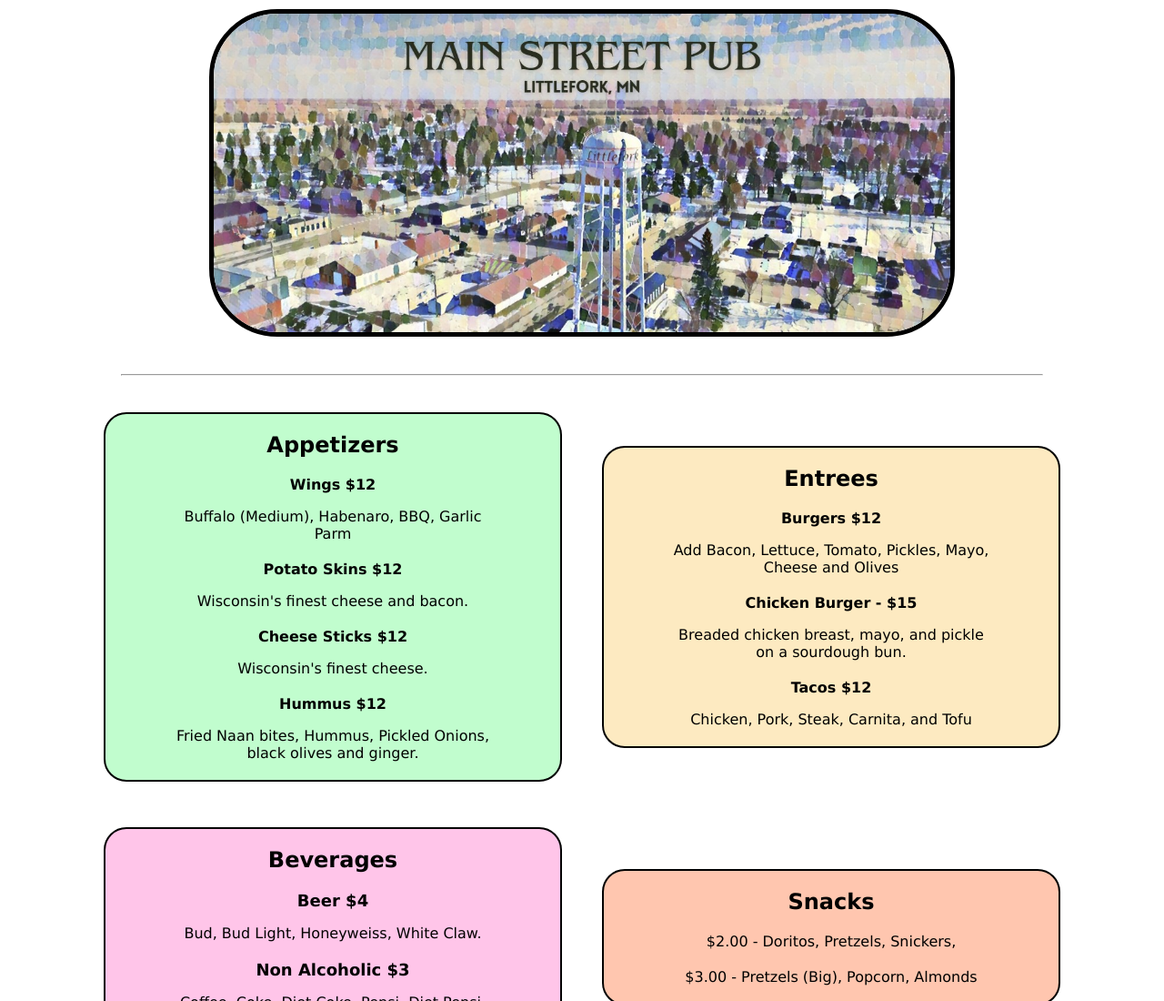
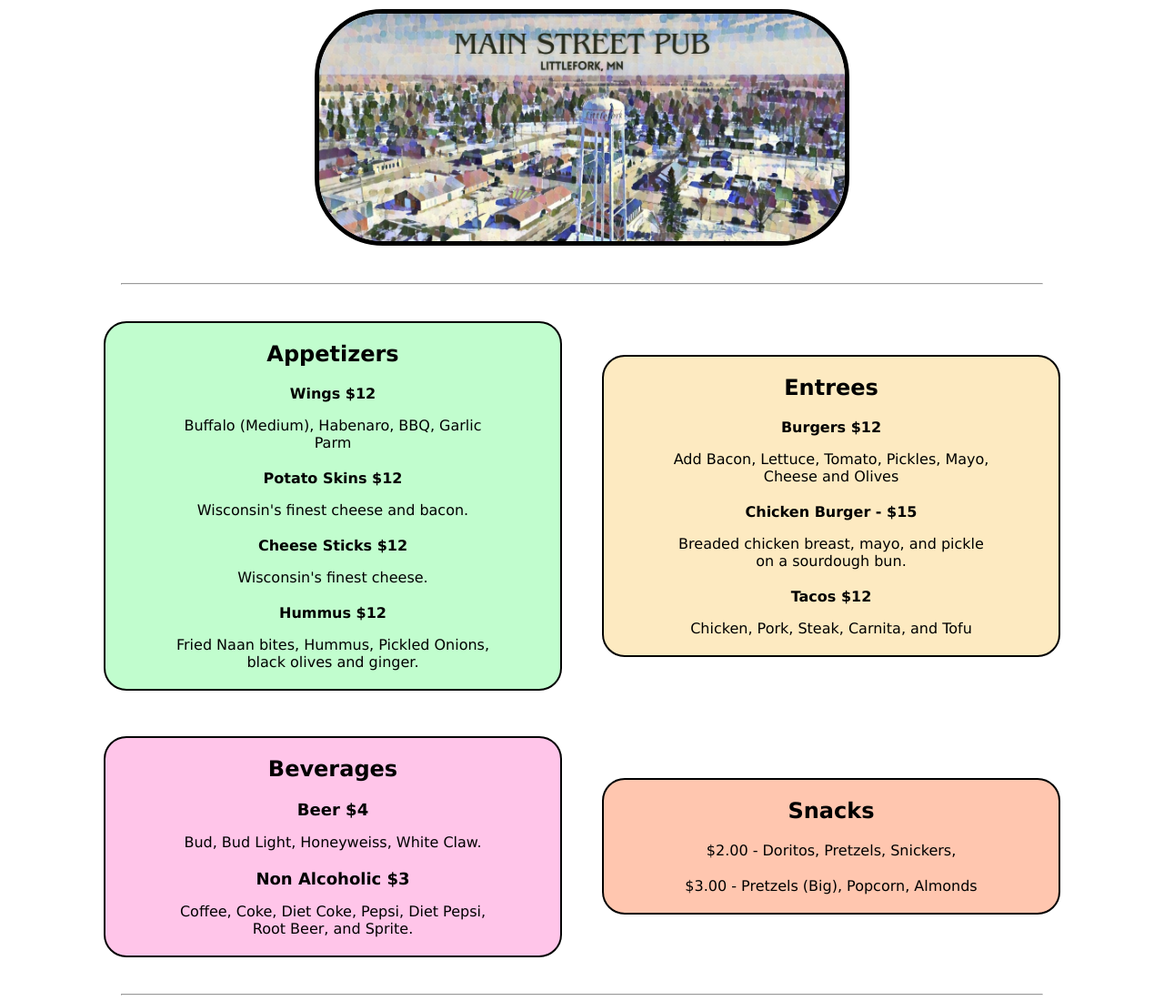
Before and after one commit to glindvall/mainstreetpub, a plain HTML site: page index.html in a window 1280 px wide. Shown: the top 1100 px of the page at 91% size. Drawn offline with Linux system fonts and the light colour scheme.

Commit message:
Add files via upload

```diff
--- a/style.css
+++ b/style.css
@@ -22,8 +22,7 @@ body{
 
 #img{
     border: solid black 5px;
-    height: 350px;
-    max-width: 1000px;
+    height: 250px;
     border-radius: 75px
 }
 
```
